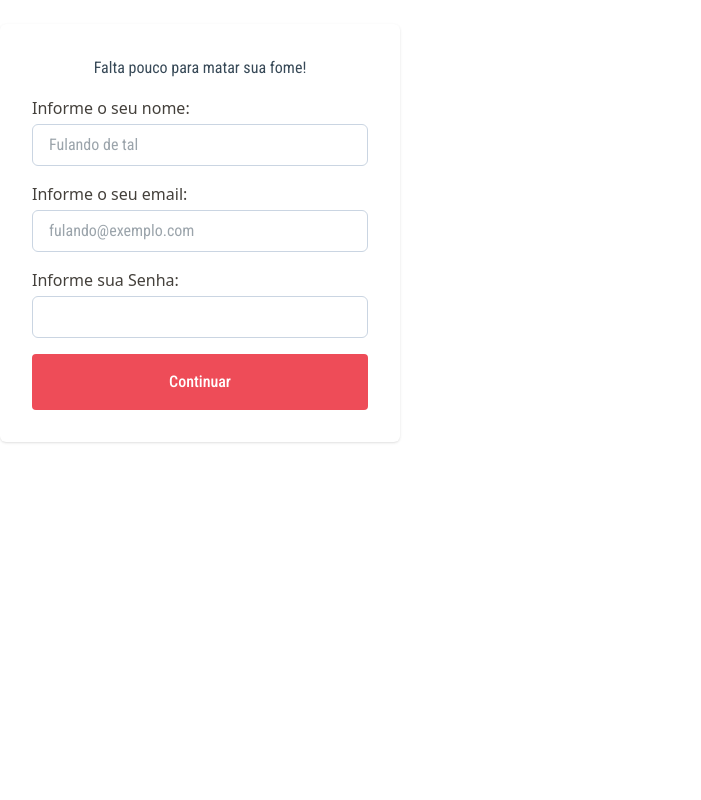
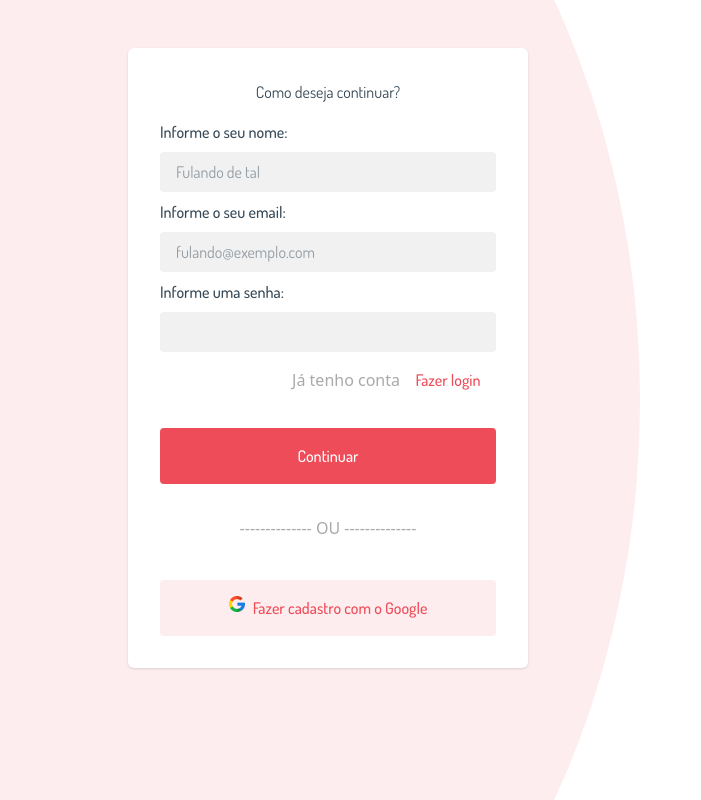
Before and after one commit to rodrigomazucato/Dev-Food, a React (Vite) app in the folder front/: page /cadastro in a window 1280 px wide. Shown: the whole page, without its empty margins (0-701 px from the left). Built offline with nearby package versions, Linux system fonts and the light colour scheme.

Commit message:
chore: ajuste da parte de cadastro e ajuste de layout

```diff
--- a/front/src/App.tsx
+++ b/front/src/App.tsx
@@ -2,9 +2,9 @@ import Cadastro from "./pages/Cadastro";
 
 function App() {
   return (
-    <div className="w-screen h-screen bg-red-100 flex flex-col items-center p-6">
-      <h1 className="text-3xl text-stone-950 font-bold text-center m-2">
-        Cadastre-se
+    <div className="flex flex-col items-center justify-center min-h-screen w-full m-auto">
+      <h1 className="text-3xl font-bold text-center m-2">
+      Falta pouco para matar sua fome!
       </h1>
       <Cadastro />
     </div>
--- a/front/src/componentes/Button.tsx
+++ b/front/src/componentes/Button.tsx
@@ -5,16 +5,18 @@ export default function Button({
   color = "default",
   variant = "filled",
   img = false,
-  onClick
+  className =  "",
+  onClick,
 }: {
   children: React.ReactNode;
   color?: IButtonPropsColors;
   variant?: IButtonPropsVariant;
   img?: boolean;
+  className?: string;
   onClick?: (event: React.MouseEvent<HTMLButtonElement>) => void;
 }) {
   const defaultButtonClasses =
-    "font-roboto-condensed font-medium p-4 rounded-sm";
+    "font-Dosis font-medium p-4 rounded-sm w-full";
 
   const variants = {
     filled: {
@@ -43,7 +45,7 @@ export default function Button({
   };
   return (
     <button
-    className={`${defaultButtonClasses} ${variants[variant][color]}`}
+    className={`${defaultButtonClasses} ${variants[variant][color]} ${className}`}
     onClick={onClick}
     >
       {img ? <img src="img/google.svg" alt="" className="w-6 pr-2" /> : null}
--- a/front/src/componentes/Input.tsx
+++ b/front/src/componentes/Input.tsx
@@ -1,10 +1,9 @@
 import { IInputProps } from "../interface/IInputs";
 
-export default function Input({ label, id, type = "text", value, placeholder,  onChange  }: IInputProps) {
+export default function Input({ label, id, type = "text", value, placeholder, className, onChange }: IInputProps) {
   return (
-    <div>
     <div className="flex flex-col">
-        <label htmlFor={id} className="font-medium text-stone-700 mb-1">
+      <label htmlFor={id} className="font-medium !m-0 py-2">
         {label}
       </label>
       <input
@@ -12,11 +11,10 @@ export default function Input({ label, id, type = "text", value, placeholder,  o
         id={id}
         name={id}
         placeholder={placeholder}
-          className="border border-slate-300 outline-slate-400 px-4 py-2 rounded-md"
+        className={`${"bg-gray-claro border-slate-300 outline-slate-400 px-4 py-2 rounded-sm w-full"} ${className}`}
         value={value}
         onChange={(e) => onChange(e.target.value)}
       ></input>
     </div>
-    </div>
   );
 }
--- a/front/src/index.css
+++ b/front/src/index.css
@@ -3,10 +3,12 @@
 
 body{
   width: 80%;
+  margin: 0 auto;
+  background-color: white;
 
-  p, h1, h2, h3, input, select, legend{
+  p, h1, h2, h3, input, select, label, legend{
     color: var(--color-blue);
-    font-family: var(--font-roboto-condensed);
+    font-family: var(--font-Dosis);
   }
 
   h1{
@@ -26,9 +28,22 @@ body{
   }
 }
 
+
+body::before {
+  content: "";
+  position: absolute;
+  width: 100%;
+  height: 100%;
+  background-color: var(--color-brown-ligth);
+  left: 0;
+  top: 0;
+  clip-path: ellipse(50% 100% at left center); /* Forma arredondada na borda esquerda */
+  z-index: -1;
+}
+
 @theme {
   /* Variavéis de FONTE  */
-  --font-roboto-condensed: "Roboto Condensed", serif;
+  --font-Dosis: "Dosis", serif;
   --font-h1: 2.25rem; /* 36px */
   --font-h2: 1.875rem; /* 30px */
   --font-h3: 1.5rem;   /* 24px */
--- a/front/src/interface/IInputs.tsx
+++ b/front/src/interface/IInputs.tsx
@@ -1,8 +1,9 @@
 export interface IInputProps {
-	label: string;
+	label?: string;
 	id?: string;
 	type?: string;
 	value: string;
 	placeholder?: string;
+	className?: String;
 	onChange: (value: string) => void;
   }
--- a/front/src/pages/Cadastro.tsx
+++ b/front/src/pages/Cadastro.tsx
@@ -21,8 +21,11 @@ export default function Cadastro() {
     return true;
   };
 
+  function fazerLogin(){
+    console.log('login realizado')
+  }
+
   function handleSubmit() {
-    console.log('oie')
     localStorage.setItem("nomeUsuario", nome);
     localStorage.setItem("nomeEmail", email);
 
@@ -31,17 +34,35 @@ export default function Cadastro() {
     }
   }
 
+  function cadastroGoogle(){
+    console.log('feito o cadastro com o google')
+  }
+
   return (
-    <form className="space-y-4 p-8 mt-6 bg-white rounded-md shadow flex flex-col w-100" onSubmit={handleSubmit}>
-       <legend className="text-center">
-        Falta pouco para matar sua fome!
+    <form className="space-y-4 !p-8 !mt-[3rem] bg-white rounded-md shadow flex flex-col w-100" onSubmit={handleSubmit}>
+      <legend className="text-center !mb-2">
+        Como deseja continuar?
       </legend>
-      <Input label="Informe o seu nome:" id="nome" type="text" value={nome} placeholder={"Fulando de tal"} onChange={setNome} />
-      <Input label="Informe o seu email:" id="email" type="email" value={email} placeholder={"fulando@exemplo.com"} onChange={setEmail} />
-      <Input label="Informe sua Senha:" id="senha" type="text" value={senha} onChange={setSenha} />
+      <div className="w-full">
+        <Input label="Informe o seu nome:" id="nome" type="text" value={nome} placeholder={"Fulando de tal"} onChange={setNome} />
+        <Input label="Informe o seu email:" id="email" type="email" value={email} placeholder={"fulando@exemplo.com"} onChange={setEmail} />
+        <Input label="Informe uma senha:" id="senha" type="text" value={senha} onChange={setSenha} />
+      </div>
 
-      <Button variant="filled" onClick={handleSubmit} >
+      <div className="flex justify-end">
+        <span className="text-gray-medio">Já tenho conta</span>
+        <Button variant="plain" onClick={fazerLogin} className="!w-[6rem] !p-0 !m-0">
+          Fazer login
+        </Button>
+      </div>
+
+      <Button variant="filled" onClick={handleSubmit} className="!mt-5">
         Continuar
+      </Button>
+
+      <span className="text-center text-gray-medio mt-4">-------------- OU --------------</span>
+      <Button variant="filledIcon" color='secundary' img onClick={cadastroGoogle} className="!mt-6">
+        Fazer cadastro com o Google
       </Button>
     </form>
   );
```
Also changed, not shown: front/src/main.tsx (+6 -1 lines). Lines whose indentation alone changed are shown as unchanged.
